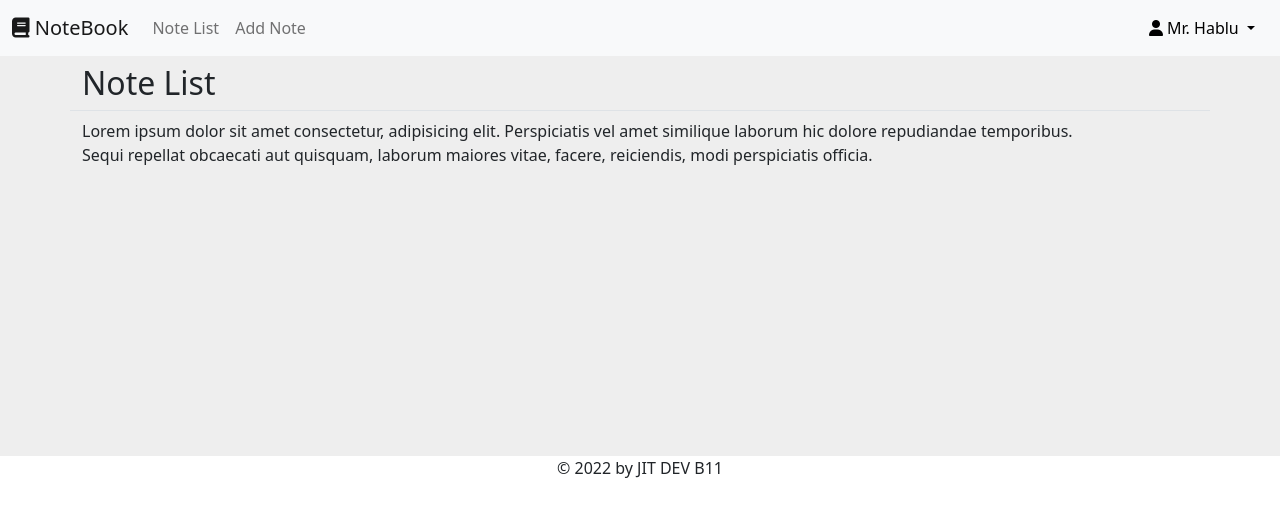
After one commit to tarikjessoreit/Note-Book-b11, a PHP site: page /notes.php in a window 1280 px wide. The commit adds this page. Shown: the top 517 px of the page. Run offline with PHP 8.4, Linux system fonts and the light colour scheme; some libraries are stand-ins or nearby versions.

Commit message:
ready basic stracture

```diff
--- a/assets/style.css
+++ b/assets/style.css
@@ -0,0 +1,6 @@
+
+
+#main{
+	background-color: #eee;
+	min-height: 400px;
+}
--- /dev/null
+++ b/footer.php
@@ -0,0 +1,11 @@
+
+
+	<footer id="footer" class="text-center">
+		&copy; <?php echo date('Y');?> by JIT DEV B11
+	</footer>
+
+	<script type="text/javascript" src="assets/bootstrap/js/bootstrap.bundle.min.js"></script>
+	<script type="text/javascript" src="assets/main.js"></script>
+
+</body>
+</html>
--- /dev/null
+++ b/header.php
@@ -0,0 +1,42 @@
+<!DOCTYPE html>
+<html>
+<head>
+	<meta charset="utf-8">
+	<meta name="viewport" content="width=device-width, initial-scale=1">
+	<title>Dashboard | Note Book</title>
+	<link rel="stylesheet" href="assets/bootstrap/css/bootstrap.min.css">
+	<link rel="stylesheet" href="https://cdnjs.cloudflare.com/ajax/libs/font-awesome/6.1.1/css/all.min.css"/>
+	<link rel="stylesheet" href="assets/style.css">
+</head>
+<body>
+	<nav class="navbar navbar-expand-lg bg-light">
+	  <div class="container-fluid">
+	    <a class="navbar-brand font-weight-bold" href="dashboard.php">
+	    	<i class="fa-solid fa-book"></i> NoteBook
+	    </a>
+	    <button class="navbar-toggler" type="button" data-bs-toggle="collapse" data-bs-target="#navbarSupportedContent" aria-controls="navbarSupportedContent" aria-expanded="false" aria-label="Toggle navigation">
+	      <span class="navbar-toggler-icon"></span>
+	    </button>
+	    <div class="collapse navbar-collapse" id="navbarSupportedContent">
+	      <ul class="navbar-nav me-auto mb-2 mb-lg-0">
+	        <li class="nav-item">
+	          <a class="nav-link" aria-current="page" href="notes.php">Note List</a>
+	        </li>
+	        <li class="nav-item">
+	          <a class="nav-link" href="add-note.php">Add Note</a>
+	        </li>
+	      </ul>
+
+	     <div class="dropdown">
+		  <div class="btn btn-light dropdown-toggle" type="button" id="dropdownMenuButton1" data-bs-toggle="dropdown" aria-expanded="false">
+		    <i class="fa-solid fa-user"></i> Mr. Hablu
+		  </div>
+		  <ul class="dropdown-menu" aria-labelledby="dropdownMenuButton1">
+		    <li><a class="dropdown-item" href="#">Settings</a></li>
+		    <li><a class="dropdown-item" href="#">Profile</a></li>
+		    <li><a class="dropdown-item" href="#">Log Out</a></li>
+		  </ul>
+		</div>
+	    </div>
+	  </div>
+	</nav>
--- a/index.php
+++ b/index.php
@@ -20,7 +20,7 @@
 
 	                <p class="text-center h1 fw-bold mb-5 mx-1 mx-md-4 mt-4">Login</p>
 
-	                <form class="mx-1 mx-md-4">
+	                <form class="mx-1 mx-md-4" method="post" action="dashboard.php">
 
 	                  <div class="d-flex flex-row align-items-center mb-2">
 	                    <i class="fas fa-envelope fa-lg me-3 fa-fw"></i>
@@ -40,7 +40,7 @@
 
 
 	                  <div class="d-flex justify-content-center justify-content-between mx-3 mb-3 mb-lg-4">
-	                    <button type="button" name="loginbtn" class="btn btn-primary btn-lg">Login</button>
+	                    <input type="submit" name="loginbtn" class="btn btn-primary btn-lg" value="Login">
 	                    <a type="button" href="registration.php" class="btn btn-link btn-lg">Registration</a>
 	                  </div>
 
--- /dev/null
+++ b/notes.php
@@ -0,0 +1,18 @@
+<?php include "header.php"?>
+
+	<section id="main">
+	  <div class="container">
+	  	<div class="row">
+	  		<div class="col border-bottom my-2">
+	  			<div class="h2">Note List</div>
+	  		</div>
+	  	</div>
+	    <div class="row">
+	      <div class="col-lg-12 col-xl-11">
+	      	Lorem ipsum dolor sit amet consectetur, adipisicing elit. Perspiciatis vel amet similique laborum hic dolore repudiandae temporibus. Sequi repellat obcaecati aut quisquam, laborum maiores vitae, facere, reiciendis, modi perspiciatis officia.
+
+	      </div>
+	    </div>
+	  </div>
+	</section>
+<?php include "footer.php"; ?>
```
Also changed, not shown: add-note.php (added, +18 -0 lines), blank.php (added, +18 -0 lines), dashboard.php (added, +18 -0 lines), README.md.
